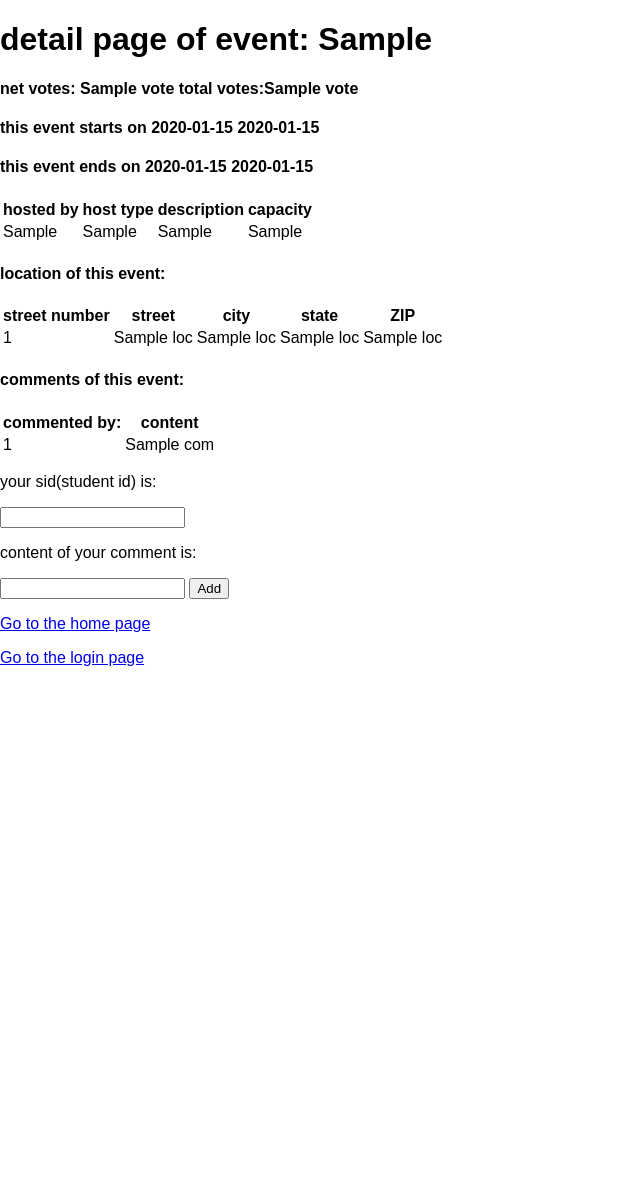
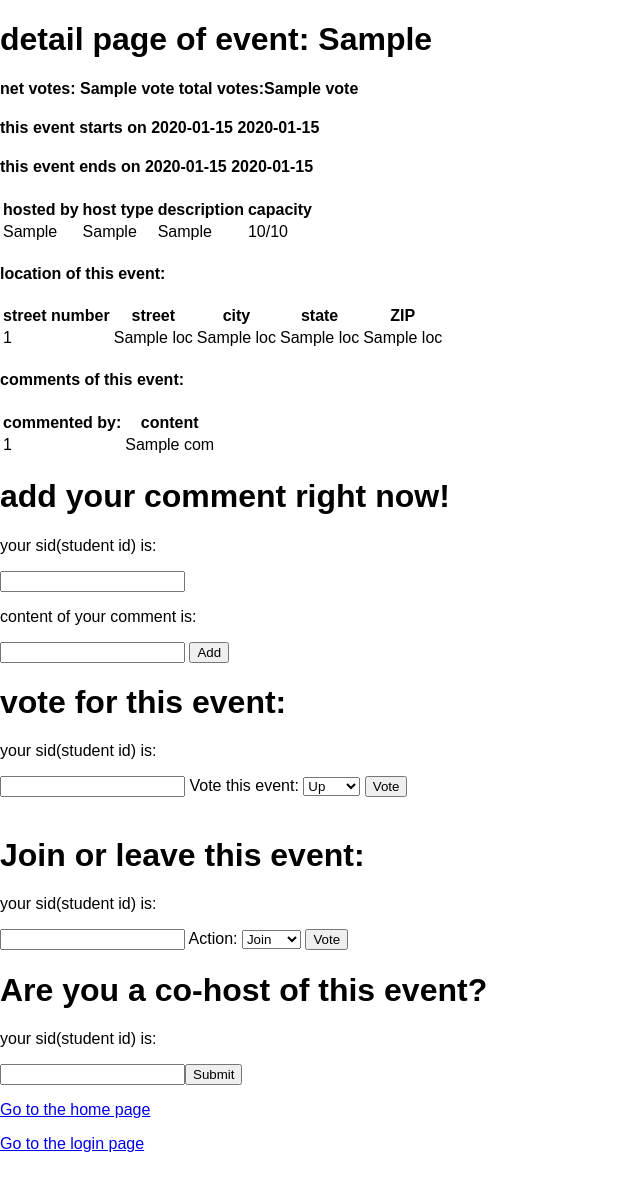
Before and after one commit to lizhe-zhao/Social-networking-site-CSW4111, a Flask app: template templates/eventdetail.html in a window 1280 px wide. Shown: the whole page, without its empty margins (0-640 px from the left). Before the commit the page ends 666 px from the top, so only its background shows below. Run offline with Flask 2, Linux system fonts and the light colour scheme; the template is opened without the code that fills it: most values are stand-ins (such as "Sample title", 1, 10 or a date in 2020); parts of the project's set-up code (start-up, migrations or seed data) failed here and were passed over.

Commit message:
added vote, cohost

```diff
--- a/server.py
+++ b/server.py
@@ -218,15 +218,29 @@ def add_event():
   description = request.form['description']
 
   #eid,type,start_date,start_time,end_date,end_time,s_number,street,city,state,zip,description 所有的column
-
-  try:
-    if (g.conn.execute('select exists(select sid from students where sid=%s)',(sid))):
-      g.conn.execute('INSERT INTO events(eid,type,s_number,street,city,state,zip,description) VALUES (%s,%s,%s,%s,%s,%s,%s,%s)',
-      [eid,type_of_event,s_number,street,city,state,zip,description])
-      return redirect('/events')
-  except:
+  cursor=g.conn.execute('select exists(select sid from students where sid=%s)',(sid))
+  A=cursor.fetchone()[0]
+  cursor.close()
+  if A:
+    g.conn.execute('INSERT INTO events(eid,type,s_number,street,city,state,zip,description) VALUES (%s,%s,%s,%s,%s,%s,%s,%s)', [eid,type_of_event,s_number,street,city,state,zip,description])
+    g.conn.execute('insert into host(sid,eid,type) values (%s,%s,%s)',[sid,eid,'per'])
+    return redirect('/events')
+  else:
     return render_template('login.html')
 
+@app.route('/co_host/<eid>',methods=['POST','GET'])
+def co_host(eid=None):
+  sid=request.form['sid']
+  eid=eid
+  cursor=g.conn.execute('select exists(select sid from students where sid=%s)',(sid))
+  A=cursor.fetchone()[0]
+  cursor.close()
+  if A:
+    g.conn.execute('insert into host(sid,eid) values (%s,%s)', [sid,eid])
+    g.conn.execute("update host SET type='org' WHERE eid=%s",(eid))
+    return redirect(url_for('eventdetail',eid=eid))
+  else:
+    return render_template('login.html')
 
 @app.route('/login')
 def login():
@@ -246,7 +260,8 @@ def add_login():
     #if g.conn.execute('select exists(select sid from students where sid=%s)',[sid]):
     return redirect('/')
   except:
-    return 'You are already a user'
+    txt='You are already a user'
+    return render_template('test.html',message=txt)
 
 
 @app.route('/id',methods=['GET','POST'])
@@ -290,7 +305,13 @@ def profile(sid=None):
   loc=cursor.fetchone()
   cursor.close()
 
-  context = dict(data1 = posts,data2=events,data3=eventsatloc,data4=loc)
+  cursor = g.conn.execute("select e.eid,e.type,e.description from (SELECT eid FROM host where sid=%s) as A, events e where A.eid=e.eid",(sid))
+  host = []
+  for result in cursor:
+    host.append((result['eid'], result['type'],result['description']))
+  cursor.close()
+
+  context = dict(data1 = posts,data2=events,data3=eventsatloc,data4=loc,data5=host)
   return render_template("profile.html",**context)
 
 
@@ -359,7 +380,11 @@ def eventdetail(eid=None):
   vote=cursor.fetchone()
   cursor.close()
 
-  context=dict(data1=id,data2=description,data3=hosts,data4=start_date,data5=start_time,data6=end_date,data7=end_time,data8=capacity,data9=type,loc=location,com=comments,vote=vote)
+  cursor=g.conn.execute('select e.eid, e.capacity, count(a.sid) from attend a, events e where a.eid=%s and e.eid=a.eid group by e.eid',(eid))
+  capacity=cursor.fetchone()
+  cursor.close()
+
+  context=dict(data1=id,data2=description,data3=hosts,data4=start_date,data5=start_time,data6=end_date,data7=end_time,data8=capacity,data9=type,loc=location,com=comments,vote=vote,capacity=capacity)
   return render_template('eventdetail.html',**context)
 
 @app.route('/add_event_comment/<eid>', methods=['POST','GET'])
@@ -432,6 +457,92 @@ def update_loc(sid=None):
     g.conn.execute("UPDATE currently_at SET s_number=%s,street=%s,city=%s,state=%s,zip=%s WHERE sid=%s",[s_number,street,city,state,zip,sid])
   return redirect(url_for('profile',sid=sid))
 
+@app.route('/vote_post/<pid>',methods=['POST','GET'])
+def vote_post(pid=None):
+  cond = request.form['cond']
+  sid = request.form['sid']
+  pid=pid
+  cursor=g.conn.execute('select exists(select sid from students where sid=%s)',(sid))
+  A=cursor.fetchone()[0]
+  cursor.close()
+  if A:
+    cursor=g.conn.execute('select exists(select sid,pid from post_vote where sid=%s and pid=%s)',[sid,pid])
+    B=cursor.fetchone()[0]
+    cursor.close()
+    if not B:
+      if cond=='Up':
+        g.conn.execute('INSERT INTO post_vote(sid, pid, type) VALUES (%s, %s, %s)', [sid, pid, 'up'])
+      elif cond=='Down':
+        g.conn.execute('INSERT INTO post_vote(sid, pid, type) VALUES (%s, %s, %s)', [sid, pid, 'down'])
+      return redirect(url_for('postdetail',pid=pid))
+    else:
+      txt='You have voted for this post.'
+      return render_template('test.html',message=txt)
+  else:
+    return render_template('login.html')
+
+@app.route('/vote_event/<eid>',methods=['POST','GET'])
+def vote_event(eid=None):
+  cond = request.form['cond']
+  sid = request.form['sid']
+  eid=eid
+  cursor=g.conn.execute('select exists(select sid from students where sid=%s)',(sid))
+  A=cursor.fetchone()[0]
+  cursor.close()
+  if A:
+    cursor=g.conn.execute('select exists(select sid,eid from event_vote where sid=%s and eid=%s)',[sid,eid])
+    B=cursor.fetchone()[0]
+    cursor.close()
+    if not B:
+      if cond=='Up':
+        g.conn.execute('INSERT INTO event_vote (sid, eid, type) VALUES (%s, %s, %s)', [sid, eid, 'up'])
+      elif cond=='Down':
+        g.conn.execute('INSERT INTO event_vote (sid, eid, type) VALUES (%s, %s, %s)', [sid, eid, 'down'])
+      return redirect(url_for('eventdetail',eid=eid))
+    else:
+      txt='You have voted for this event.'
+      return render_template('test.html',message=txt)
+  else:
+    return render_template('login.html')
+
+@app.route('/joinevent/<eid>',methods=['POST','GET'])
+def joinevent(eid=None):
+  cond=request.form['cond']
+  sid=request.form['sid']
+  eid=eid
+  cursor=g.conn.execute('select exists(select sid from students where sid=%s)',(sid))
+  A=cursor.fetchone()[0]
+  cursor.close()
+  if A:
+    cursor=g.conn.execute('select exists(select sid,eid from attend where sid=%s and eid=%s)',[sid,eid])
+    B=cursor.fetchone()[0]
+    cursor.close()
+    cursor=g.conn.execute('select e.eid, e.capacity, count(a.sid) from attend a, events e where a.eid=%s and e.eid=a.eid group by e.eid',(eid))
+    capacity=cursor.fetchone()
+    cursor.close()
+    if not B:
+      if cond=='Join':
+        cursor=g.conn.execute('select name from students where sid=%s',(sid))
+        name=cursor.fetchone()[0]
+        cursor.close()
+        if capacity[2]<=capacity[1]:
+          g.conn.execute('INSERT INTO attend (sid, eid, name) VALUES (%s, %s, %s)', [sid, eid, name])
+        else:
+          txt='List is full for this event.'
+          return render_template('test.html',message=txt)
+      elif cond=='Leave':
+        try:
+          g.conn.execute('delete from attend where sid=%s and eid=%s',[sid,eid])
+        except:
+          txt='There was an issue leaving the list.'
+          return render_template('test.html',message=txt)
+      return redirect(url_for('eventdetail',eid=eid))
+    else:
+      txt='You are already in the list.'
+      return render_template('test.html',message=txt)
+  else:
+    return render_template('login.html')
+
 @app.route('/test',methods=['POST','GET'])
 def test():
   return render_template('test.html')
--- a/templates/eventdetail.html
+++ b/templates/eventdetail.html
@@ -22,7 +22,7 @@
         </td>
         <td>{% for h in data9%}{{h}}{% endfor %}</td>
         <td>{% for h in data2%}{{h}}{% endfor %}</td>
-        <td>{% for h in data8%}{{h}}{% endfor %}</td>
+        <td>{{capacity[2]}}/{{capacity[1]}}</td>
     </tr>
 </table>
 <h4>location of this event:</h4>
@@ -62,7 +62,7 @@
 </table>
 {%endif%}
 
-
+<h1>add your comment right now!</h1>
 <form method="POST" action="/add_event_comment/{{vote[0]}}">
     <p>your sid(student id) is: </p> <input type="text" name="sid">
     <p> content of your comment is: </p> <input type="text" name="comment"> <input type="submit" value="Add">
@@ -70,6 +70,33 @@
     <br>
 </form>
 
+<h1>vote for this event:</h1>
+<form action="/vote_event/{{vote[0]}}" method='POST'>
+    <p>your sid(student id) is: </p > <input type="text" name="sid">
+    <label for='cond'>Vote this event:</label>
+        <select name="cond" id ='cond'>
+            <option value="Up">Up</option>
+            <option value="Down">Down</option>
+        </select>
+        <input type="submit" value="Vote">
+</form>
+<br>
+<h1>Join or leave this event:</h1>
+<form action="/joinevent/{{vote[0]}}" method='POST'>
+    <p>your sid(student id) is: </p > <input type="text" name="sid">
+    <label for='cond'>Action:</label>
+        <select name="cond" id ='cond'>
+            <option value="Join">Join</option>
+            <option value="Leave">Leave</option>
+        </select>
+        <input type="submit" value="Vote">
+</form>
+
+<h1>Are you a co-host of this event?</h1>
+<form action="/co_host/{{vote[0]}}" method='POST'>
+    <p>your sid(student id) is: </p > <input type="text" name="sid"><input type="submit" value="Submit">
+</form>
+
 <p><a href="/">Go to the home page</a></p>
 <p><a href="login">Go to the login page</a></p>
 
--- a/templates/test.html
+++ b/templates/test.html
@@ -1,7 +1,7 @@
 {%extends 'base.html'%}
 
 {%block body%}
-<h1>test page</h1>
-<h4>login is {{data1}}</h4>
-<h4>email is {{data2}}</h4>
+<h1>{{message}}</h1>
+<p><a href="/">Go to the home page</a></p>
+<p><a href="login">Go to the login page</a></p>
 {% endblock %}
```
Also changed, not shown: templates/postdetail.html (+11 -2 lines), templates/profile.html (+25 -1 lines).
